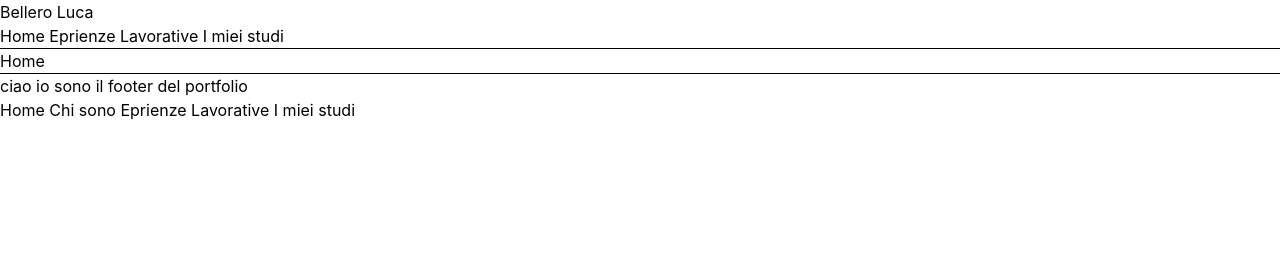
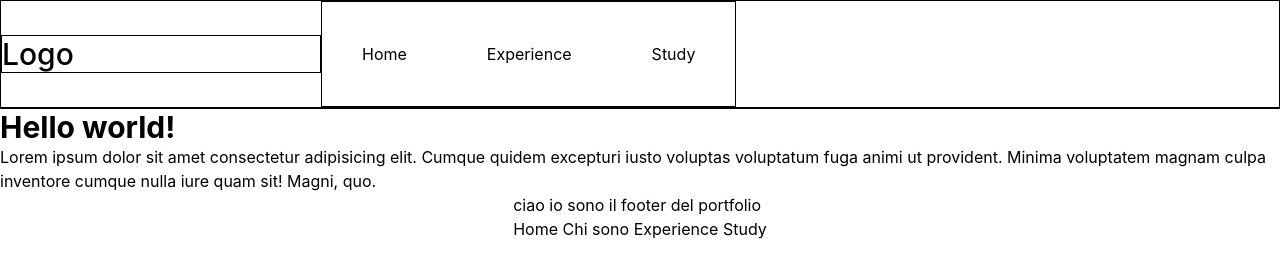
Before and after one commit to LBelle96/BelleroLucaPortfolio, a website: page index.html in a window 1280 px wide. Drawn offline with Linux system fonts and the light colour scheme.

Commit message:
tailwind

```diff
--- a/index.html
+++ b/index.html
@@ -2,23 +2,24 @@
 <html lang="it">
 
 <head>
-    <title>Page Title</title>
+    <meta name="viewport" content="width=device-width, initial-scale=1.0" />
+    <title>Portfolio</title>
     <link rel="icon" type="image/x-icon" href="/images/favicon.ico">
-    <link href="./output.css" rel="stylesheet">
+    <link href="./src/output.css" rel="stylesheet">
     <script src="myScript.js"></script>
     <style></style>
 </head>
 
 <body>
-    <div class = "">
-    <header class="container">
-        <a class="logo" href="C:\Users\belle\Project\BelleroLucaPortfolio\index.html">
-            <h1>Bellero Luca</h1>
+    <div class=" flex flex-col items-center">
+        <header class="flex flex-row items-center p-auto m-auto border w-full">
+            <a class="basis-xs text-3xl items-center p-auto border font-medium text-black dark:text-white" href="C:\Users\belle\Project\BelleroLucaPortfolio\index.html">
+                <h1>Logo</h1>
             </a>
-        <nav class="menuNav">
-            <a class="aNav" href="C:\Users\belle\Project\BelleroLucaPortfolio\index.html">Home</a>
-            <a class="aNav" href="C:\Users\belle\Project\BelleroLucaPortfolio\pages\workexperiences.html">Eprienze Lavorative</a>
-            <a class="aNav" href="C:\Users\belle\Project\BelleroLucaPortfolio\pages\mystudies.html">I miei studi</a>
+            <nav class ="flex flex-row border">
+                <a class="p-10" href=" C:\Users\belle\Project\BelleroLucaPortfolio\index.html">Home</a>
+                <a class="p-10" href="C:\Users\belle\Project\BelleroLucaPortfolio\pages\workexperiences.html">Experience</a>
+                <a class="p-10" href="C:\Users\belle\Project\BelleroLucaPortfolio\pages\mystudies.html">Study</a>
             </nav>
         </header>
 
@@ -29,8 +30,10 @@
                 <hr>
             </div>
             <div>
-            <h1>Home</h1>
-            <hr>
+                <h1 class="text-3xl font-bold ">
+                    Hello world!
+                </h1>
+                <p>Lorem ipsum dolor sit amet consectetur adipisicing elit. Cumque quidem excepturi iusto voluptas voluptatum fuga animi ut provident. Minima voluptatem magnam culpa inventore cumque nulla iure quam sit! Magni, quo.</p>
             </div>
         </main>
 
@@ -39,8 +42,8 @@
             <p>ciao io sono il footer del portfolio </p>
             <a href=C:\Users\belle\Project\BelleroLucaPortfolio\pages\Chi sono.html>Home</a>
             <a href="#">Chi sono</a>
-        <a href="#">Eprienze Lavorative</a>
-        <a href="#">I miei studi</a>
+            <a href="#">Experience</a>
+            <a href="#">Study</a>
 
         </footer>
     </div>
```
Also changed, not shown: src/output.css. Lines whose indentation alone changed are shown as unchanged.
